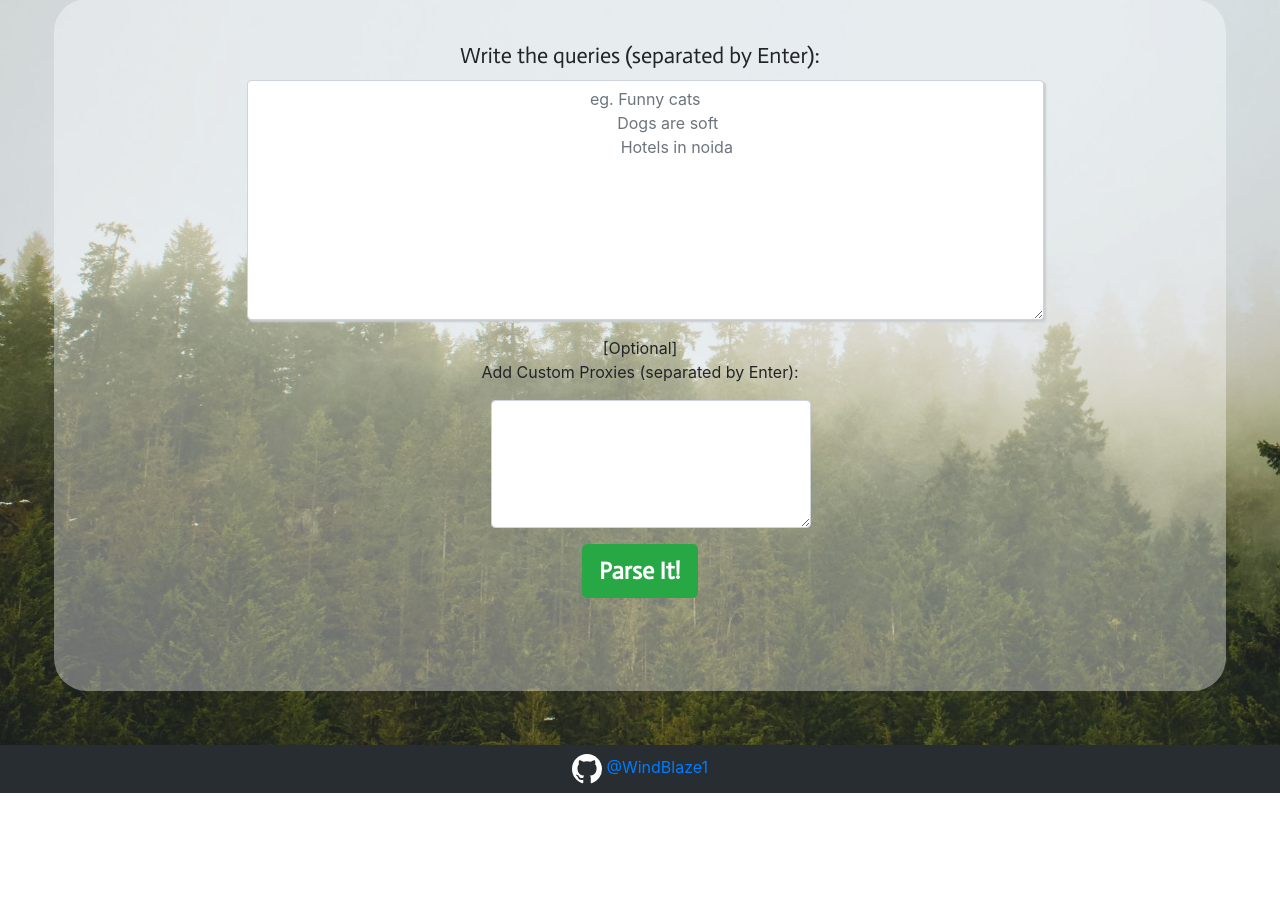
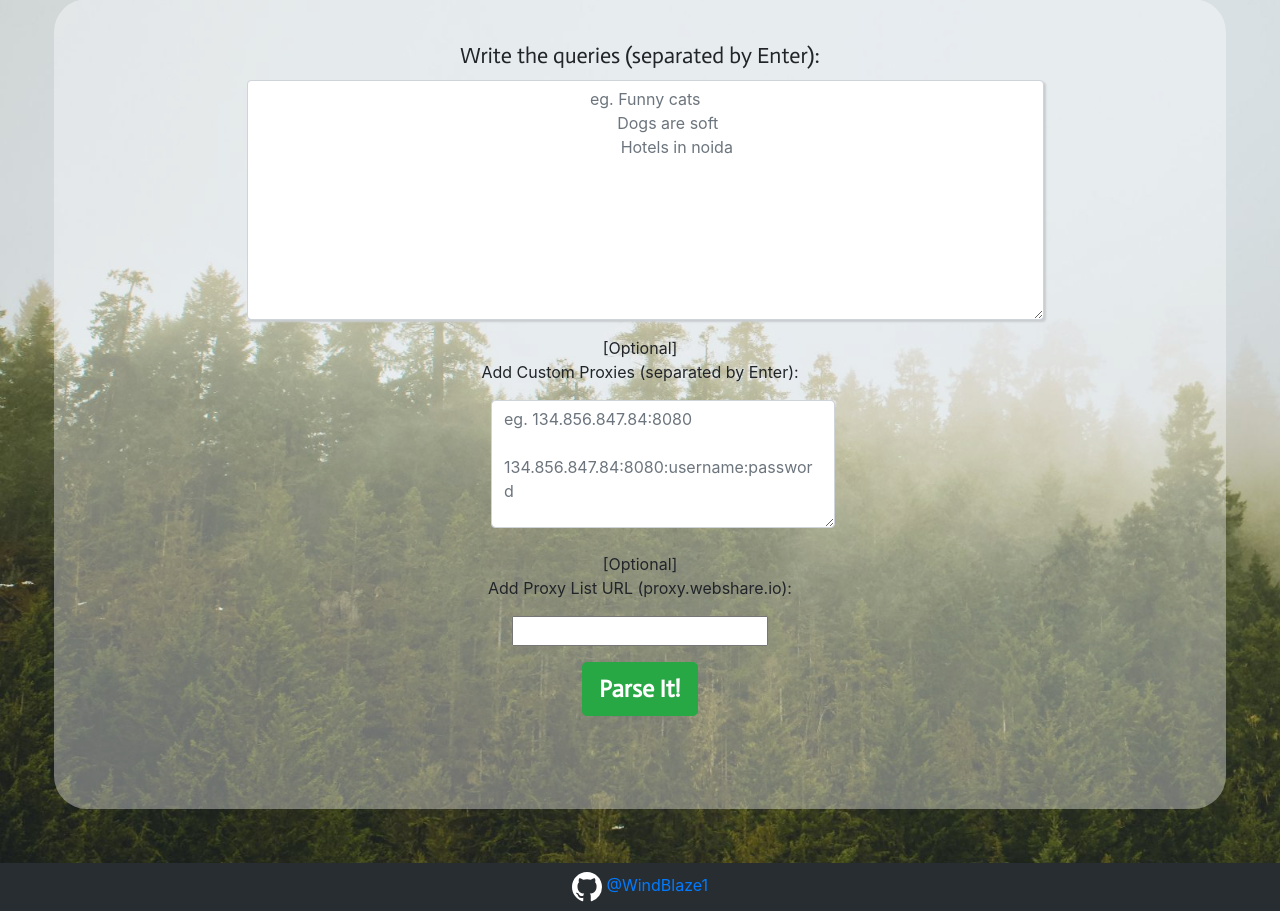
Before and after one commit to WindBlaze1/Google-Scraper, a Django app: page / in a window 1280 px wide. Shown: the part 155-1066 px from the top of the page. Before the commit the page ends 948 px from the top, so only its background shows below. Run offline with Django 3.2, Linux system fonts and the light colour scheme; some libraries are stand-ins or nearby versions; some web fonts are replaced.

Commit message:
Added Functionality: proxy.webshare.io

```diff
--- a/scrape/views.py
+++ b/scrape/views.py
@@ -20,20 +20,30 @@ def result(request):
     # print = functools.partial(print, flush=True)
     query = request.POST['inp_text']
     proxy = request.POST['proxies']
-    # print(query)
+    proxy_url = request.POST['proxy_url']
+    req = ''
+    try:
+        req = requests.get(proxy_url).text
+    except:
+        print('Error: Proxy url could not be parsed!')
+    print('url parse success:',proxy_url)
     query = query.split('\r\n')
-    proxy = proxy.split('\r\n')
+    proxy = proxy.split('\r\n') + req.split('\r\n')
     queries = []
     proxies = []
     for q in query:
         q = q.strip(' ')
-        if q != '':
+        if q!='':
             queries.append(q)
     print(len(queries),'queries recieved:',queries)
     for p in proxy:
         p = p.strip(' ')
-        if p !='':
+        c = p.count(':')
+        if c==1:
             proxies.append(p)
+        if c==3:
+            p = p.split(':')
+            proxies.append(p[2]+':'+p[3]+'@'+p[0]+':'+p[1])
     if len(proxies) > 0:
         print(len(proxies),'proxies recieved:',proxies)
     # if query == '':
@@ -63,13 +73,25 @@ def proxy_request(user_proxy_list, url, **kwargs):
     while proxy<len(user_proxy_list):
         print('current proxy -->',user_proxy_list[proxy],end='')
         try:
-            proxies = {"http": user_proxy_list[proxy], "https": user_proxy_list[proxy]}
-            response = requests.get(url, proxies=proxies, timeout=1, **kwargs)
-            print(f"Proxy currently being used: {proxy['https']}")
+
+            proxies = {"http": 'http://' + user_proxy_list[proxy], "https": 'http://' + user_proxy_list[proxy]}
+            response = requests.get(url, proxies=proxies, timeout=8)
+            t = response.text
+            if t.find('unusual traffic from ') != -1 or t.find('Google Zoeken') != -1 or t.find('solveSimpleChallenge') != -1:
+                raise Exception('')
+                return requests.get(url,**kwargs)
+            print("... SUCCESS!")
+            if response.text.find('error'):
+                return requests.get(url,**kwargs)
+            print(' ')
             return response
         except:
             print("...   Failed!")
             # print(user_proxy_list)
+
+        # proxies = {"http": 'http://' + user_proxy_list[proxy], "https": 'http://' + user_proxy_list[proxy]}
+        # response = requests.get(url, proxies=proxies, timeout=10,**kwargs)
+        # print(f"Proxy success: {proxies['https']}")
         proxy += 1
 
     return requests.get(url,**kwargs)
@@ -86,7 +108,7 @@ def call_scrape(url, queries,proxies):
     for i in queries:
         print(':: QUERY #',t,' ::',sep='')
         k,wks_title = main_scrape(url,i,wks_title,k,proxies,len(queries))
-        print(f'#{t}')
+        print(f'{t}: {i}')
         t += 1
 
 def main_scrape(URL,query,wks_title,k,proxies,total_q_num):
@@ -121,8 +143,7 @@ def main_scrape(URL,query,wks_title,k,proxies,total_q_num):
                 if x==-1:
                     wks_title = wks_title + '#01'
                 else:
-                    # print('Found:',x)
-                    wks_title = wks_title[0:x+2] + str(int(wks_title[x+2])+1)
+                    wks_title = wks_title[0:x+2] + str(int(wks_title[x+2:])+1)
                 # print(wks_title)
 
         # Found a unique name, then create the worksheet
@@ -155,7 +176,7 @@ def main_scrape(URL,query,wks_title,k,proxies,total_q_num):
     # Scrape all results until link reaches the last page
     while(n):
 
-        # Uncomment this for getting only first 'n' pages
+        # Uncomment this for getting only first 'n' pages of every search result
         # n-=1
         print('Scraping page ',i,'[ ',query,' ]...   ',end='',flush=True,sep='')
         # req = requests.get(url,headers=headers).text
@@ -173,7 +194,7 @@ def main_scrape(URL,query,wks_title,k,proxies,total_q_num):
             head_text = container.find('h3', class_='LC20lb MBeuO DKV0Md').text
             l = 'A' + str(k)
             wks.update_value(l,head_text)
-            t = random.uniform(0.000,3.214)
+            t = random.uniform(0.000,2.214)
             sleep(t)
             l = 'B' + str(k)
             wks.update_value(l,head_link)
@@ -190,7 +211,7 @@ def main_scrape(URL,query,wks_title,k,proxies,total_q_num):
         if url:
             url = "https://www.google.com/" + url['href']
         else:
-            print('completed query: ',query,end='')
+            print('completed query#',end='')
             break
     # print('Link to Result: ',your_sheet_link)
     return k,wks_title
--- a/templates/index.html
+++ b/templates/index.html
@@ -107,9 +107,13 @@
               </div>
               <div class="form-group text-center" style="text-align: center; align-items: center;">
                 <p class="pulse animated">[Optional]<br>Add Custom Proxies (separated by Enter):</p>
-                <textarea class="form-control pulse animated" style="width: 40vh;height: 16vh;margin-left: 36%;"
+                <textarea class="form-control pulse animated" style="width: 43vh;height: 16vh;margin-left: 36%;"
                   name="proxies"
+                  placeholder="eg. 134.856.847.84:8080
+                  134.856.847.84:8080:username:password"
                 ></textarea>
+                <p class="pulse animated"><br>[Optional]<br>Add Proxy List URL (proxy.webshare.io):</p>
+                <input type="text" class="pulse animated" name="proxy_url">
             </div>
               <button
                 class="btn btn-success btn-lg pulse animated"
```
